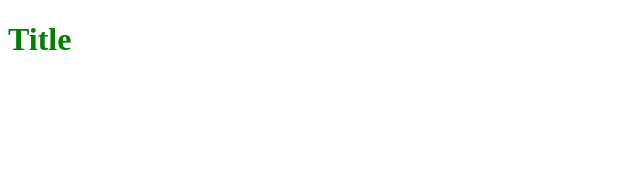
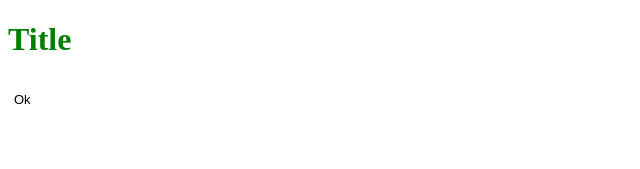
Before and after one commit to copenhagen-yp/game, a React app: page / in a window 1280 px wide. Shown: the top 169 px of the page, without its empty margins (0-640 px from the left). Built offline with nearby package versions, Linux system fonts and the light colour scheme.

Commit message:
накидал компонент с css модулем

```diff
--- /dev/null
+++ b/src/components/button/button.pcss
@@ -0,0 +1,10 @@
+.button {
+  border: none;
+  background-color: transparent;
+  padding-top: 12px;
+  padding-bottom: 12px;
+  border-radius: 8px;
+  font-size: 13px;
+  cursor: pointer;
+  transition: background-color 0.2s;
+}
--- /dev/null
+++ b/src/components/button/button.tsx
@@ -0,0 +1,16 @@
+import React, { FC } from 'react';
+import styles from './button.pcss';
+
+type Props = {
+  className?: string;
+  text: string;
+  onClick: () => void;
+};
+
+export const Button: FC<Props> = ({ text, onClick }) => {
+  return (
+    <button className={styles.button} onClick={onClick}>
+      {text}
+    </button>
+  );
+};
--- /dev/null
+++ b/src/components/button/index.tsx
@@ -0,0 +1 @@
+export { Button } from './button';
--- a/src/index.tsx
+++ b/src/index.tsx
@@ -1,5 +1,5 @@
 import React from 'react';
 import ReactDOM from 'react-dom';
-import Signin from './pages/signin/signin';
+import { App } from './pages/app';
 
-ReactDOM.render(<Signin />, document.getElementById('root'));
+ReactDOM.render(<App />, document.getElementById('root'));
--- /dev/null
+++ b/src/pages/app/app.tsx
@@ -0,0 +1,18 @@
+import React, { Component } from 'react';
+import './app.pcss';
+import { Button } from "../../components/button/index";
+
+export class App extends Component {
+  handleClick = () => {
+    console.log('Hi');
+  }
+
+  render() {
+    return (
+      <div>
+        <h1>Title</h1>
+        <Button text='Ok' onClick={this.handleClick} />
+      </div>
+    );
+  }
+}
--- /dev/null
+++ b/src/pages/app/index.tsx
@@ -0,0 +1 @@
+export { App } from './app'
--- a/src/pages/signin/signin.tsx
+++ /dev/null
@@ -1,13 +0,0 @@
-import React, { Component } from 'react';
-import './signin.postcss';
-
-class Signin extends Component {
-  render() {
-    return (
-      <div>
-        <h1>Title</h1>
-      </div>
-    );
-  }
-}
-export default Signin;
--- a/tsconfig.json
+++ b/tsconfig.json
@@ -21,6 +21,6 @@
     },
     "typeRoots": ["node_modules/@types"]
   },
-  "include": ["src", "./node_modules/@types"],
+  "include": ["src", "./node_modules/@types", "global.d.ts"],
   "exclude": ["**/*.js"]
 }
--- a/webpack.config.js
+++ b/webpack.config.js
@@ -18,8 +18,13 @@ module.exports = {
         exclude: /node_modules/,
       },
       {
-        test: /\.postcss$/,
-        use: ['style-loader', 'css-loader', 'postcss-loader'],
+        test: /\.pcss$/,
+        use: ['style-loader', {
+          loader: 'css-loader',
+          options: {
+            modules: true,
+          },
+        }, 'postcss-loader'],
       },
     ],
   },
```
Also changed, not shown: global.d.ts (added, +7 -0 lines), src/pages/app/app.pcss (line endings or trailing spaces).
